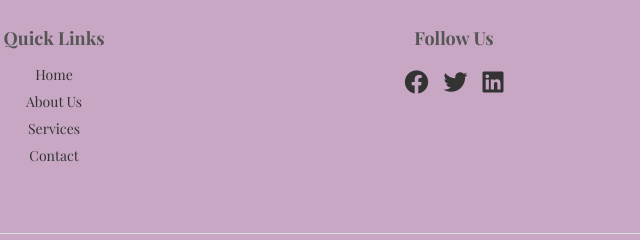
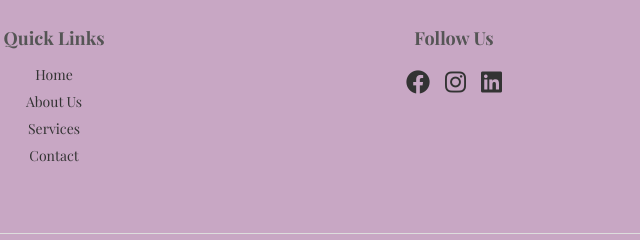
Before and after one commit to Boya015/Therapy-project, a plain HTML site: page index.html in a window 1280 px wide. Shown: the part 1103-1343 px from the top of the page, 586-1226 px from the left. Drawn offline with nearby package versions, Linux system fonts and the light colour scheme; a web font is replaced by a local one.

Commit message:
changed logo

```diff
--- a/index.html
+++ b/index.html
@@ -119,7 +119,7 @@
             <a href="#" aria-label="Facebook"
               ><i class="fab fa-facebook"></i
             ></a>
-            <a href="#" aria-label="Twitter"><i class="fab fa-twitter"></i></a>
+            <a href="#" aria-label="Instagram"><i class="fab fa-instagram"></i></a>
             <a href="#" aria-label="Linkedin"
               ><i class="fab fa-linkedin"></i
             ></a>
```
Also changed, not shown: pages/about.html (+1 -1 lines), pages/contact.html (+1 -1 lines), pages/resources.html (+1 -1 lines), pages/services.html (+1 -1 lines).
